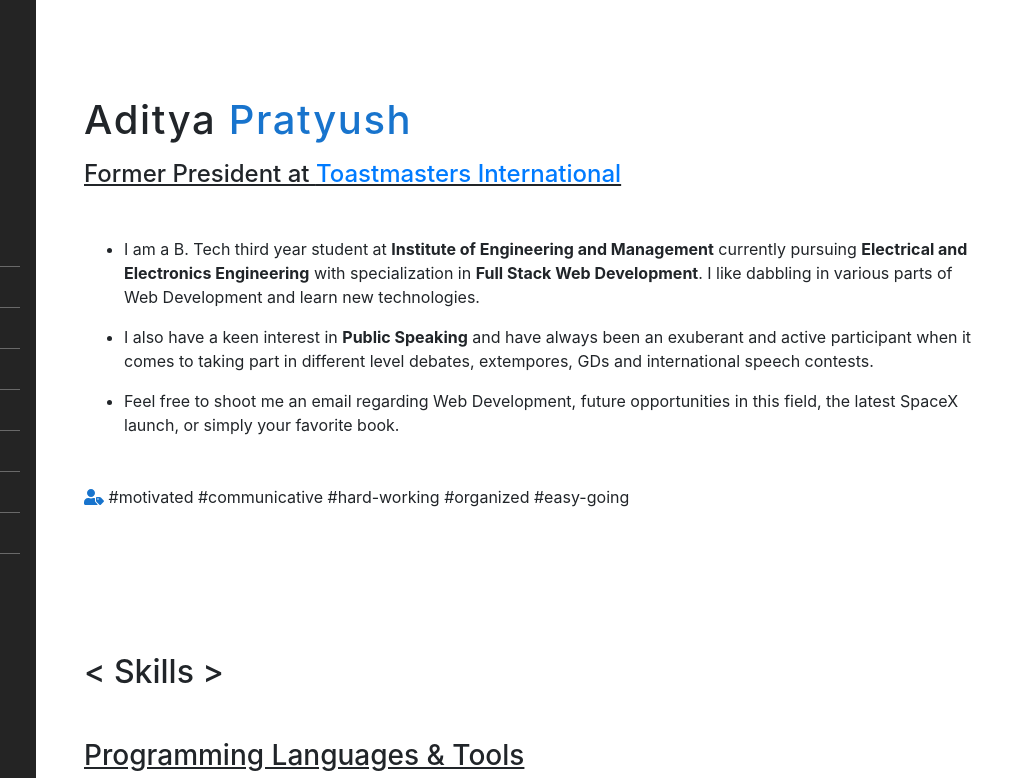
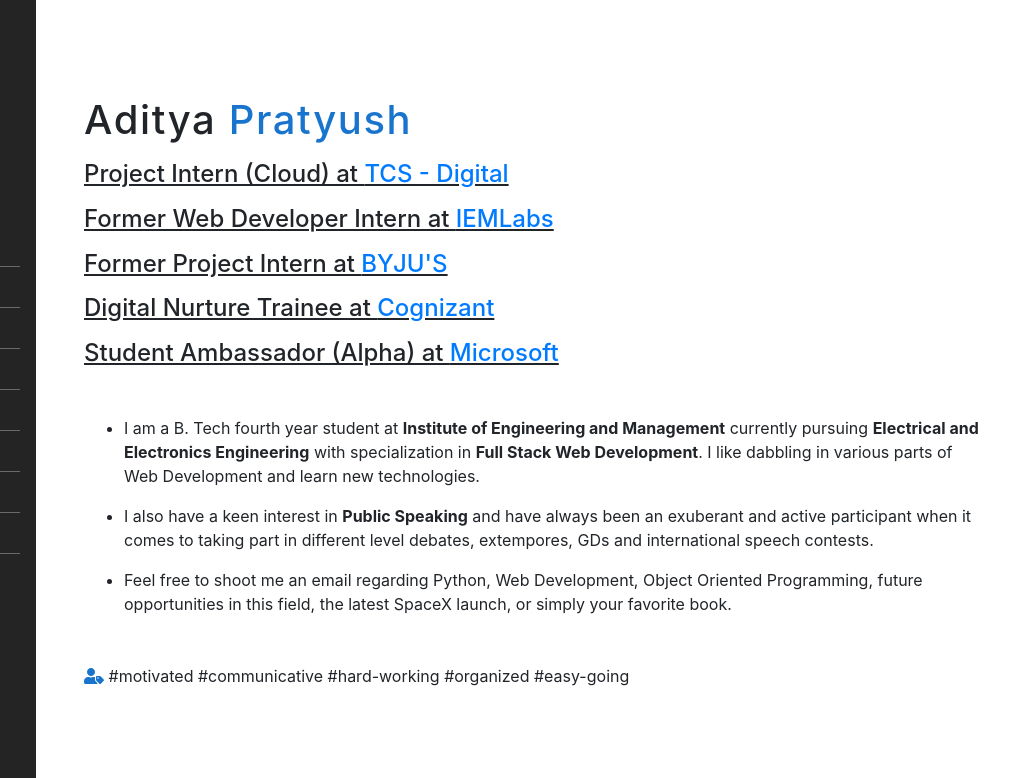
Before and after one commit to aditya-pratyush/website, a website with bundled scripts: page index.html in a window 1280 px wide. Shown: the top 778 px of the page, 252-1280 px from the left. Built offline with nearby package versions, Linux system fonts and the light colour scheme; a web font is replaced by a local one.

Commit message:
Changes in Front-end

```diff
--- a/index.html
+++ b/index.html
@@ -15,7 +15,7 @@
     <meta name="description" content="" />
     <meta name="author" content="Savvina Drougouti" />
 
-    <title>Aditya Pratyush Website</title>
+    <title>Aditya Pratyush</title>
     <link rel="icon" href="/favicon.ico" type="image/x-icon" />
     <link rel="shortcut icon" href="/favicon.ico" type="image/x-icon">
 
@@ -165,19 +165,23 @@
             <p>Membership Chair at ISHRAE Students' Chapter - IEM Kolkata</p>
           </p> -->
           <u><h4 class="mb-4">
-            <p>Former President at <a href="https://www.toastmasters.org/" target="_blank" rel="noopener">Toastmasters International</a></p>
+            <p>Project Intern (Cloud) at <a href="https://www.tcs.com/" target="_blank" rel="noopener">TCS - Digital</a></p>
+            <p> Former Web Developer Intern at <a href="https://iemlabs.com/" target="_blank" rel="noopener">IEMLabs</a></p>
+            <p> Former Project Intern at <a href="https://byjus.com/" target="_blank" rel="noopener">BYJU'S</a></p>
+            <p> Digital Nurture Trainee at <a href="https://www.cognizant.com/in/en" target="_blank" rel="noopener">Cognizant</a></p>
+            <p> Student Ambassador (Alpha) at <a href="https://studentambassadors.microsoft.com/certificate/59855128-a0bc-42a3-97df-b77b00446089" target="_blank" rel="noopener">Microsoft</a></p>
 
           </h4></u><br>
 
           <ul>
           <li><p class="mb-3">
-            I am a B. Tech third year student at <strong>Institute of Engineering and Management</strong> currently pursuing <strong>Electrical and Electronics Engineering</strong> with specialization in <strong>Full Stack Web Development</strong>. I like dabbling in various parts of Web Development and learn new technologies.
+            I am a B. Tech fourth year student at <strong>Institute of Engineering and Management</strong> currently pursuing <strong>Electrical and Electronics Engineering</strong> with specialization in <strong>Full Stack Web Development</strong>. I like dabbling in various parts of Web Development and learn new technologies.
           </p></li>
           <li><p class="mb-3">
             I also have a keen interest in <strong>Public Speaking</strong> and have always been an exuberant and active participant when it comes to taking part in different level debates, extempores, GDs and international speech contests.
           </p></li>
           <li><p>
-            Feel free to shoot me an email regarding Web Development, future opportunities in this field, the latest SpaceX launch, or simply your favorite book.
+            Feel free to shoot me an email regarding Python, Web Development, Object Oriented Programming, future opportunities in this field, the latest SpaceX launch, or simply your favorite book.
           </p></li>
         </ul>
 
```
